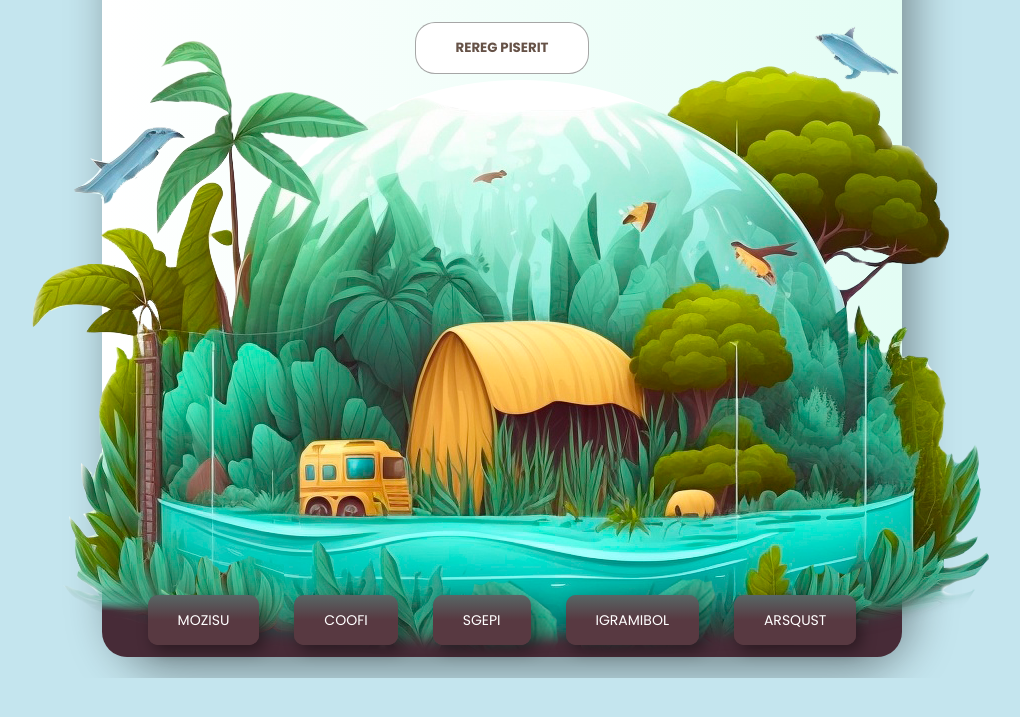
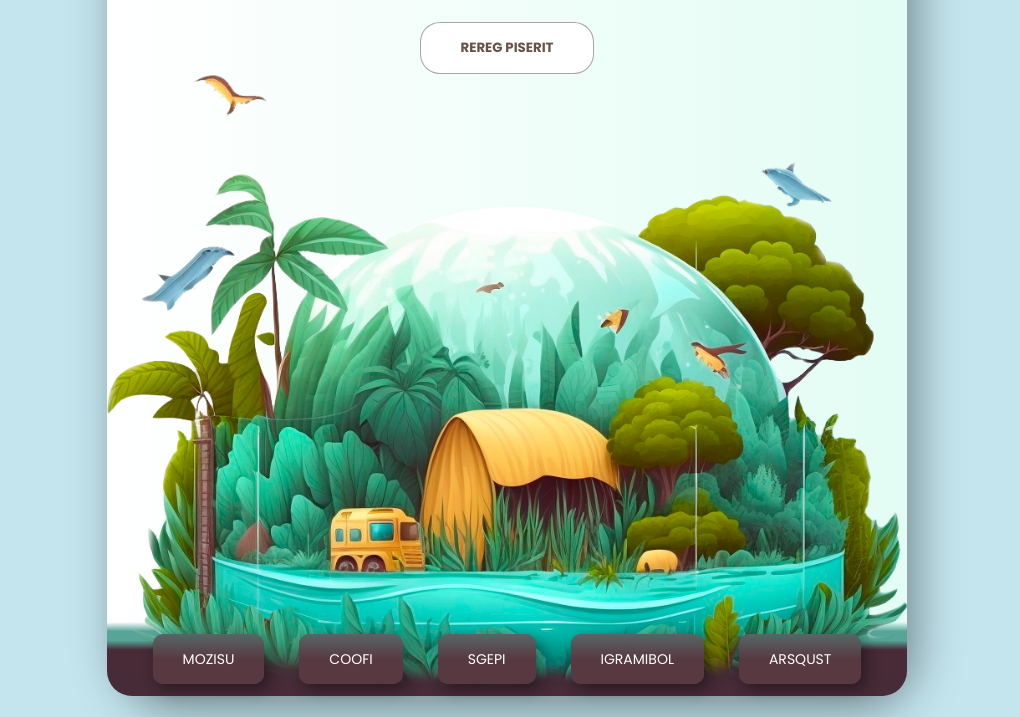
Before and after one commit to GalitskyKK/ocean_proj_, a plain HTML site: page index.html in a window 1280 px wide. Shown: the part 223-940 px from the top of the page, without its empty margins (133-1153 px from the left). Before the commit the page ends 901 px from the top, so only its background shows below. Drawn offline with Linux system fonts and the light colour scheme.

Commit message:
немного починил тебе вертску

```diff
--- a/css/style.css
+++ b/css/style.css
@@ -1,4 +1,5 @@
 @import url("https://fonts.googleapis.com/css2?family=Poppins:ital,wght@0,100;0,200;0,300;0,400;0,500;0,600;0,700;0,800;0,900;1,100;1,200;1,300;1,400;1,500;1,600;1,700;1,800;1,900&display=swap");
+
 * {
   padding: 0;
   margin: 0;
@@ -93,15 +94,12 @@ body {
   padding: 0;
 }
 
-main {
+main {}
+
+.container {
+  width: 100%;
   display: flex;
   justify-content: center;
-  align-items: center;
-  width: 100vw;
-}
-
-.container {
-  max-width: 960px;
 }
 
 .content {
@@ -114,8 +112,6 @@ main {
   max-width: 800px;
   margin-top: 65px;
   box-shadow: 10px 15px 45px rgba(0, 0, 0, 0.397);
-  margin-left: 75px;
-  margin-right: 85px;
 }
 
 .info {
@@ -124,16 +120,19 @@ main {
   justify-content: center;
   align-items: center;
 }
+
 .info p:nth-child(1) {
   font-size: 20px;
   font-weight: 500;
   color: #584840;
 }
+
 .info h1 {
   font-size: 45px;
   font-weight: 600;
   color: #665247;
 }
+
 .info p {
   font-size: 10px;
   line-height: 15px;
@@ -159,6 +158,7 @@ button {
   font-weight: 700;
   transition-duration: 500ms;
 }
+
 button:hover {
   background-color: rgb(240, 240, 240);
 }
@@ -171,11 +171,13 @@ button:hover {
   position: relative;
   z-index: 2;
   pointer-events: none;
+  display: flex;
+  justify-content: space-around;
 }
 
 .headimg {
-  margin-top: -165px;
-  margin-left: -70px;
+  transform: translateY(-10px);
+  width: 100%;
 }
 
 .header {
@@ -196,6 +198,7 @@ button:hover {
   z-index: 111;
   padding: 15px 0px;
 }
+
 .header-nav-item a {
   color: white;
   background: linear-gradient(180deg, rgba(87, 165, 152, 0.4196078431), rgba(88, 57, 65, 0.6705882353), #583941);
@@ -208,6 +211,7 @@ button:hover {
   box-shadow: 5px 6px 15px rgba(0, 0, 0, 0.397);
   transition-duration: 500ms;
 }
+
 .header-nav-item a:hover {
   background-color: #835661;
 }
```
Also changed, not shown: index.html (+0 -1 lines).
